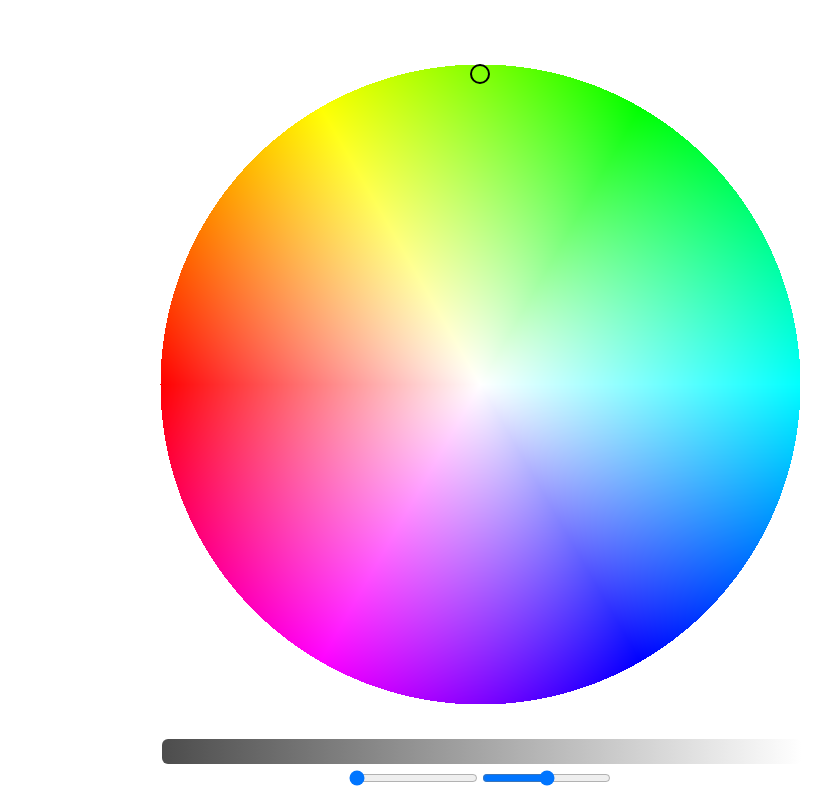
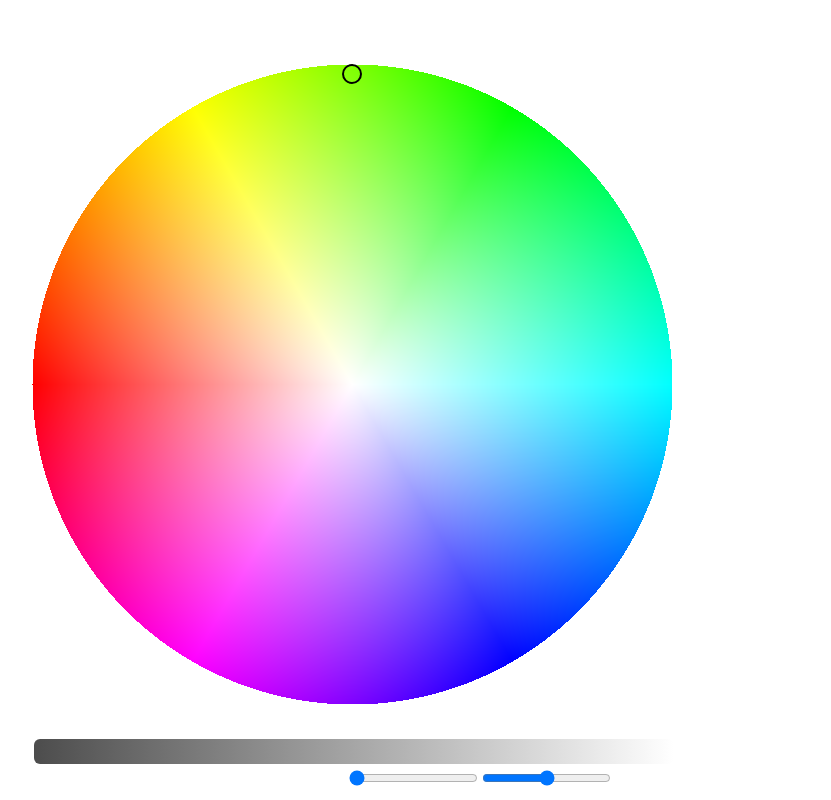
Before and after one commit to avedyer/hexx, a React (Create React App) app: page / in a window 1280 px wide. Shown: the whole page, without its empty margins (160-991 px from the left). Built offline with nearby package versions, Linux system fonts and the light colour scheme.

Commit message:
re-added pallette display and rerendering of eyedroppers on adjustment of range, quantity, or lightness values

```diff
--- a/src/App.css
+++ b/src/App.css
@@ -21,7 +21,7 @@ body {
 }
 
 #wheel-app {
-  width: 768px;
+  width: 896px;
   height: 704px;
   margin-top: 64px;
   position: relative;
@@ -30,8 +30,7 @@ body {
 #wheel {
   position: absolute;
   top: 0;
-  left: 50%;
-  transform: translate(-50%, -0%);
+  left: 0;
 }
 
 #color-selector {
@@ -40,8 +39,7 @@ body {
   border-radius: 50%;
   position: absolute;
   top: 0;
-  left: 50%;
-  transform: translate(-50%, -0%);
+  left: 0;
   box-sizing: content-box;
   z-index: 4;
   transform-origin: center;
@@ -64,11 +62,22 @@ body {
   border: 2px solid grey;
 }
 
+#pallette {
+  position: absolute;
+  right: 0;
+  top: 0;
+  width: 224px;
+  height: 100%;
+  display: flex;
+  flex-direction: column;
+  justify-content: flex-start;
+  align-items: flex-start;
+}
+
 #slider-container {
   position: absolute;
   bottom: 0;
-  left: 50%;
-  transform: translate(-50%, -0%);
+  left: 0;
 }
 
 /* The slider itself */
@@ -100,7 +109,3 @@ body {
   border: 4px ridge black;
   cursor: pointer; /* Cursor on hover */
 }
-
-#pallette {
-  display: flex;
-}
--- a/src/wheel.js
+++ b/src/wheel.js
@@ -6,8 +6,13 @@ export default function Wheel(props) {
   const [tracking, setTracking] = useState(false)
   const [handleCoords, setHandleCoords] = useState()
   const [initialized, setInitialized] = useState(false)
+  const [colors, setColors] = useState([])
 
   const radius = 320
+
+  useEffect(() => {
+    console.log(colors)
+  }, [colors])
 
   useEffect(() => {
     if (!initialized) {
@@ -20,7 +25,16 @@ export default function Wheel(props) {
 
   useEffect(() => {
     renderWheel()
+    if (handleCoords) {
+      rotateDroppers(handleCoords)
+    }
   }, [lightness])
+
+  useEffect(() => {
+    if (handleCoords) {
+      rotateDroppers(handleCoords)
+    }
+  }, [props.quantity, props.range])
 
   function renderWheel() {
     let canvas = document.getElementById('wheel')
@@ -137,9 +151,7 @@ export default function Wheel(props) {
 
     const data = pixel.data;
 
-    const rgba = `rgba(${data[0]}, ${data[1]}, ${data[2]})`;
-
-    return rgba;
+    return`rgb(${data[0]}, ${data[1]}, ${data[2]})`;
   }
 
   function moveHandle(e) {
@@ -159,13 +171,15 @@ export default function Wheel(props) {
     handle.style.top = `${coords.y - 10}px` //10px adjustment centers mouse within the dropper
     handle.style.left = `${coords.x - 10}px`
 
+    setHandleCoords(coords)
+
     if (props.quantity > 1) {
       rotateDroppers(coords, e)
     }
 
-    setHandleCoords(coords)
-
-    console.log(getPixelColor(coords))
+    else {
+      setColors([getPixelColor(coords)])
+    }
   }
 
   function rotateDroppers(coords) {
@@ -209,9 +223,14 @@ export default function Wheel(props) {
       let newCoords = ({x: Math.floor((hypotenuse * ratio.x) + radius), y: Math.floor(Math.abs((hypotenuse * ratio.y) - radius))})
       //coordArray = insert(coordArray, 1, boundCoordinates({x: newCoords.x - 10, y: newCoords.y - 10}))
 
+      coordArray.push(newCoords)
+
       eyedropper.style.left = `${newCoords.x - 10}px`
       eyedropper.style.top = `${newCoords.y - 10}px`
     })
+
+    const newColors = coordArray.map(value => getPixelColor(value))
+    setColors(newColors)
   }
 
   return (
@@ -222,6 +241,11 @@ export default function Wheel(props) {
           defaultValue="1" min="0" max="1" step={0.02} className="slider" id="slider"
           onChange={(e) => setLightness(e.target.value)} //Controls lightness setting of filter
         />
+      </div>
+      <div id='pallette'>
+        {Array.from('x'.repeat(props.quantity)).map((item, index) =>
+          <div className="color-display" key={`color${index}`} id={`color${index}`} style={{width: "48px", height: "48px", backgroundColor: colors[index]}} />
+        )}
       </div>
       <div id="color-selector"
           onMouseDown={() => setTracking(true)}
```
